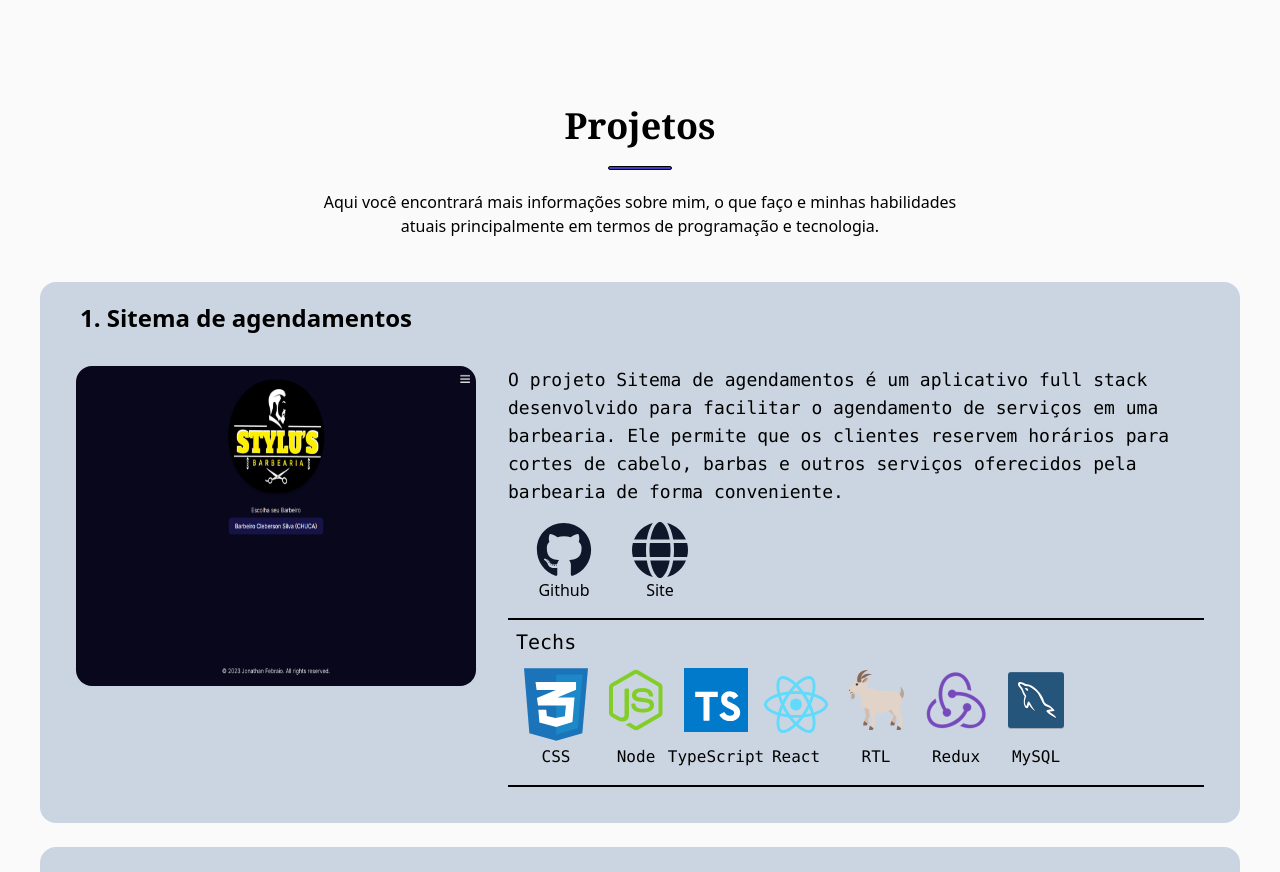
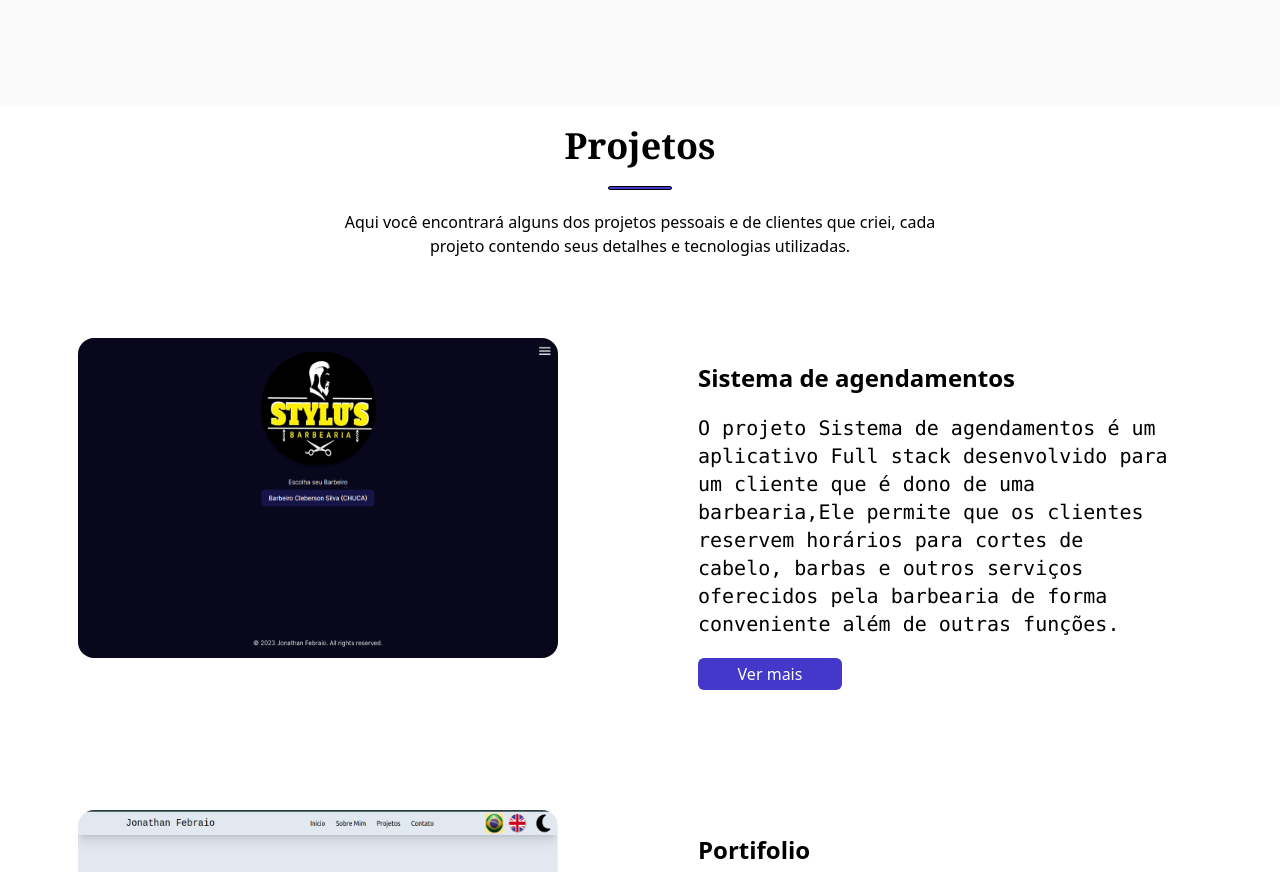
Before and after one commit to JRaamos/portfolio, a React (Vite) app: page / in a window 1280 px wide. Shown: the part 1866-2738 px from the top of the page. Built offline with nearby package versions, Linux system fonts and the light colour scheme.

Commit message:
fix: ajuste para compoente projects

```diff
--- a/public/locales/pt/translation.json
+++ b/public/locales/pt/translation.json
@@ -24,7 +24,11 @@
   "projectPageTitle": "Projetos",
   "projects": {
     "project0": {
-      "description": "O projeto Sitema de agendamentos é um aplicativo full stack desenvolvido para facilitar o agendamento de serviços em uma barbearia. Ele permite que os clientes reservem horários para cortes de cabelo, barbas e outros serviços oferecidos pela barbearia de forma conveniente."
+      "description": "O projeto Sistema de agendamentos é um aplicativo Full stack desenvolvido para um cliente que é dono de uma barbearia,Ele permite que os clientes reservem horários para cortes de cabelo, barbas e outros serviços oferecidos pela barbearia de forma conveniente além de outras funções."
+    },
+    "project1": {
+      "description": "O projeto Portfólio é um site de apresentação, ele foi desenvolvido para transmitir informações de um desenvolvedor como por exemplo informações sobre, cargo atual, objetivos, quais Habilidades possui, etc…"
     }
-  }
+  },
+  "buttonDetails": "Ver mais"
 }
--- a/src/components/About.tsx
+++ b/src/components/About.tsx
@@ -58,7 +58,7 @@ function About() {
             <p className="font-mono text-lg italic ">{t('conect')}</p>
             <button
               className=" w-44 hadow-4xl  bg-indigo-700
-             text-slate-200 p-1 rounded-xl h-12 mt-6"
+             text-slate-200 p-1 rounded-xl h-12 mt-6 "
             >
               {t('button')}
 
--- a/src/components/ProjectCard.tsx
+++ b/src/components/ProjectCard.tsx
@@ -7,80 +7,38 @@ import { faGlobe } from '@fortawesome/free-solid-svg-icons';
 import { FontAwesomeIcon } from '@fortawesome/react-fontawesome';
 import { Link } from 'react-router-dom';
 
- type Tech = { name: string, image: string };
-
-function ProjectCard({ projectId, title, img, linkSite, github, techs }:
+function ProjectCard({ projectId, title, img, linkSite, github }:
 { projectId: number, title: string, img: string,
-  linkSite: string, github: string, techs: Tech[] }) {
+  linkSite: string, github: string }) {
   const { t } = useTranslation();
 
   const description = t(`projects.project${projectId}.description`);
 
   return (
     <div
-      className=" w-[1200px] bg-slate-300
-       dark:bg-slate-600 rounded-2xl mt-6 p-5 flex flex-col max-lg:w-[90%]"
+      className="w-full mt-6 p-5 flex"
     >
-      <h1
-        className="text-2xl font-semibold mb-4 mx-5"
-      >
-        {title}
-      </h1>
-      <div className="flex justify-around max-lg:flex-col">
+      <div className="flex max-lg:flex-col w-full justify-around">
         <img
           src={ img }
           alt={ title }
-          className="w-[60vh]
-        rounded-2xl m-4 h-[40vh] max-[1300px]:w-[50vh] max-[1300px]:h-[40vh]
-        max-lg:w-[60vh] max-lg:h-[40vh] max-lg:m-auto"
+          className="w-[60vh] h-[40vh]
+          rounded-2xl m-4"
         />
-
-        <div className="w-full flex flex-col m-4 max-lg:m-1">
-          <p className="font-mono text-xl max-[1300px]:text-lg">{description}</p>
-          <div className="flex m-2">
-            <Link to={ github } target="_blank" rel="noreferrer">
-              <button
-                className="flex flex-col items-center w-20 m-2"
-              >
-                <FontAwesomeIcon
-                  icon={ faGithub }
-                  className="dark:text-slate-100 text-slate-900 h-14 w-14 max-sm:w-9 "
-                />
-                Github
-              </button>
-            </Link>
-            <Link to={ linkSite } target="_blank" rel="noreferrer">
-              <button className="flex flex-col items-center w-20 h-22 m-2">
-                <FontAwesomeIcon
-                  icon={ faGlobe }
-                  className="dark:text-slate-100 text-slate-900 h-14 w-14 max-sm:w-9 "
-                />
-                Site
-              </button>
-            </Link>
-          </div>
-          <div
-            className="flexflex-col items-start border-y-2
-           border-black dark:border-white p-2"
+        <div className="flex flex-col w-[60vh] m-10">
+          <h1
+            className="text-2xl font-semibold mb-5"
           >
-            <h1 className="font-mono text-xl">Techs</h1>
-            <div className="flex">
-              {techs.map((tec) => (
-                <div
-                  key={ tec.name }
-                  className=" flex flex-col justify-between
-              items-center h-26 w-16 m-2"
-                >
-                  <img
-                    src={ tec.image }
-                    alt="tech"
-                    className="m-1"
-                  />
-                  <p className="font-mono">{tec.name}</p>
-                </div>
-              ))}
-            </div>
-          </div>
+            {title}
+          </h1>
+          <p className="font-mono text-xl">{description}</p>
+          <Link to={ `/project/${projectId}` } className="w-36">
+            <button
+              className="bg-indigo-700 text-white p-1 rounded-md w-36 mt-5"
+            >
+              {t('buttonDetails')}
+            </button>
+          </Link>
         </div>
       </div>
     </div>
--- a/src/components/Projects.tsx
+++ b/src/components/Projects.tsx
@@ -19,7 +19,6 @@ function Projects() {
             img={ project.img }
             linkSite={ project.linkSite }
             github={ project.github }
-            techs={ project.techs }
           />
         ))
         }
--- a/src/components/Skills.tsx
+++ b/src/components/Skills.tsx
@@ -19,6 +19,7 @@ function Skills() {
     'PostgreSQL',
     'Tailwind',
     'React Testing Library',
+    'Express',
   ];
   return (
     <section
--- a/src/pages/Home.tsx
+++ b/src/pages/Home.tsx
@@ -32,7 +32,7 @@ function Home() {
           </section>
           <section className="max-md:w-[calc(80%)]  w-1/2 pl-8  ">
 
-            <p className="text-4xl font-mono font-bold text-center">
+            <p className="text-4xl font-mono font-bold text-center m-10">
               {t('presentation')}
             </p>
             <p className="font-mono text-center text-xl">{t('introduction')}</p>
@@ -75,12 +75,12 @@ function Home() {
           <About />
         </section>
         <section
-          className="flex flex-col justify-center items-center
-          bg-[#fafafa] dark:bg-slate-800"
+          className="flex flex-col justify-center items-center mt-5"
+          id="projects"
         >
           <section className="w-1/2">
             <h1
-              className="text-4xl font-serif font-bold mt-15
+              className="text-4xl font-serif font-bold
             text-center"
             >
               {t('projectPageTitle')}
@@ -92,11 +92,11 @@ function Home() {
              bg-indigo-700 rounded-xl"
             />
             <p className="text-center my-5">
-              {t('aboutSubTitle')}
+              {t('projetctsSubTitle')}
             </p>
 
           </section>
-          <section id="projects">
+          <section className="w-full max-w-[90rem]">
             <Projects />
           </section>
         </section>
--- a/src/utils/projectsDetails.ts
+++ b/src/utils/projectsDetails.ts
@@ -10,7 +10,7 @@ import mysql from '../images/mysql.png';
 
 export const projectsDetails = [
   {
-    title: ' 1. Sitema de agendamentos',
+    title: ' Sistema de agendamentos',
     img: sitemaDeAgendamentos,
     linkSite: 'https://sistema-de-agendamento-developer.vercel.app/',
     github: 'https://github.com/JRaamos/Sistema-de-Agendamento',
@@ -39,7 +39,7 @@ export const projectsDetails = [
     }],
   },
   {
-    title: ' 2. Portifolio',
+    title: 'Portifolio',
     img: portifolio,
     linkSite: 'https://jonathan-febrail-dev.vercel.app/',
     github: 'https://github.com/JRaamos/portfolio',
```
Also changed, not shown: public/locales/en/translation.json (+6 -2 lines).
